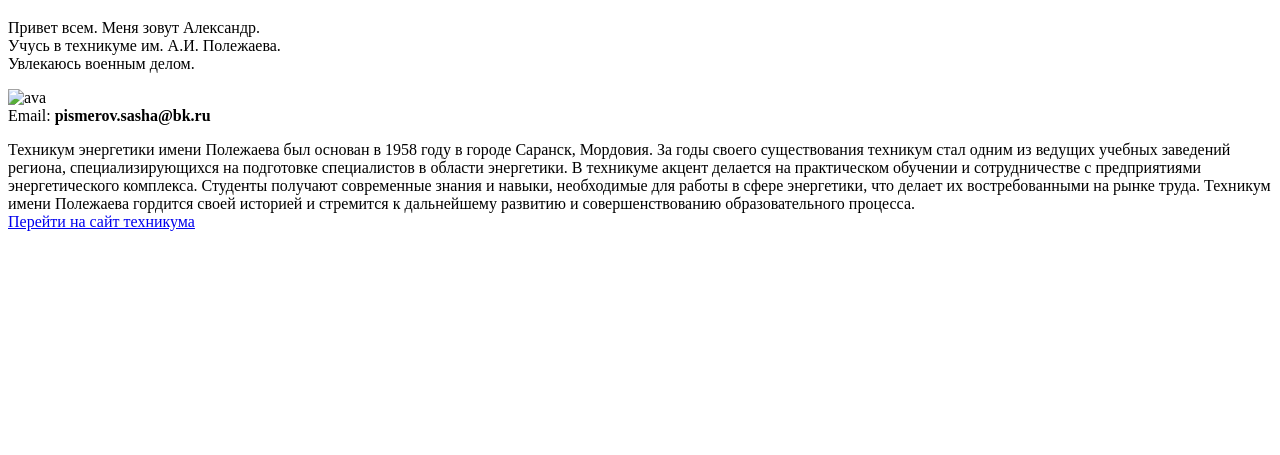
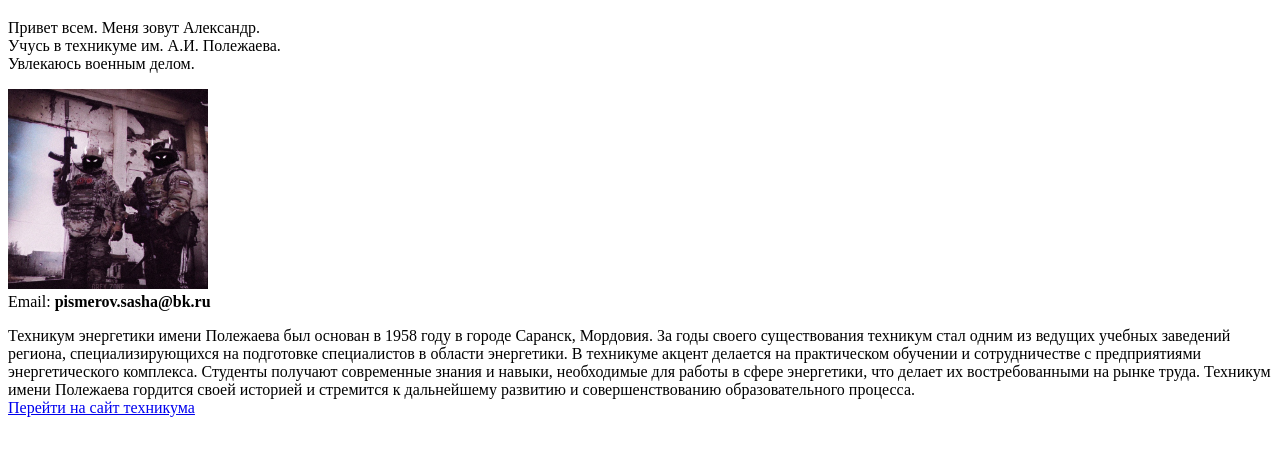
Before and after one commit to Knork121/portfS1, a plain HTML site: page index.html in a window 1280 px wide. Shown: the part 61-516 px from the top of the page. Drawn offline with Linux system fonts and the light colour scheme.

Commit message:
Update index.html

```diff
--- a/index.html
+++ b/index.html
@@ -11,7 +11,7 @@
       Привет всем. Меня зовут Александр. <br />Учусь в техникуме им. А.И.
       Полежаева. <br />Увлекаюсь военным делом.
     </p>
-    <img width="200" height="200" src="/jpg.jpg" alt="ava" />
+    <img width="200" height="200" src="avaS.jpg" alt="ava" />
     <br />
     <span>Email: <strong>pismerov.sasha@bk.ru</strong></span>
 
```
